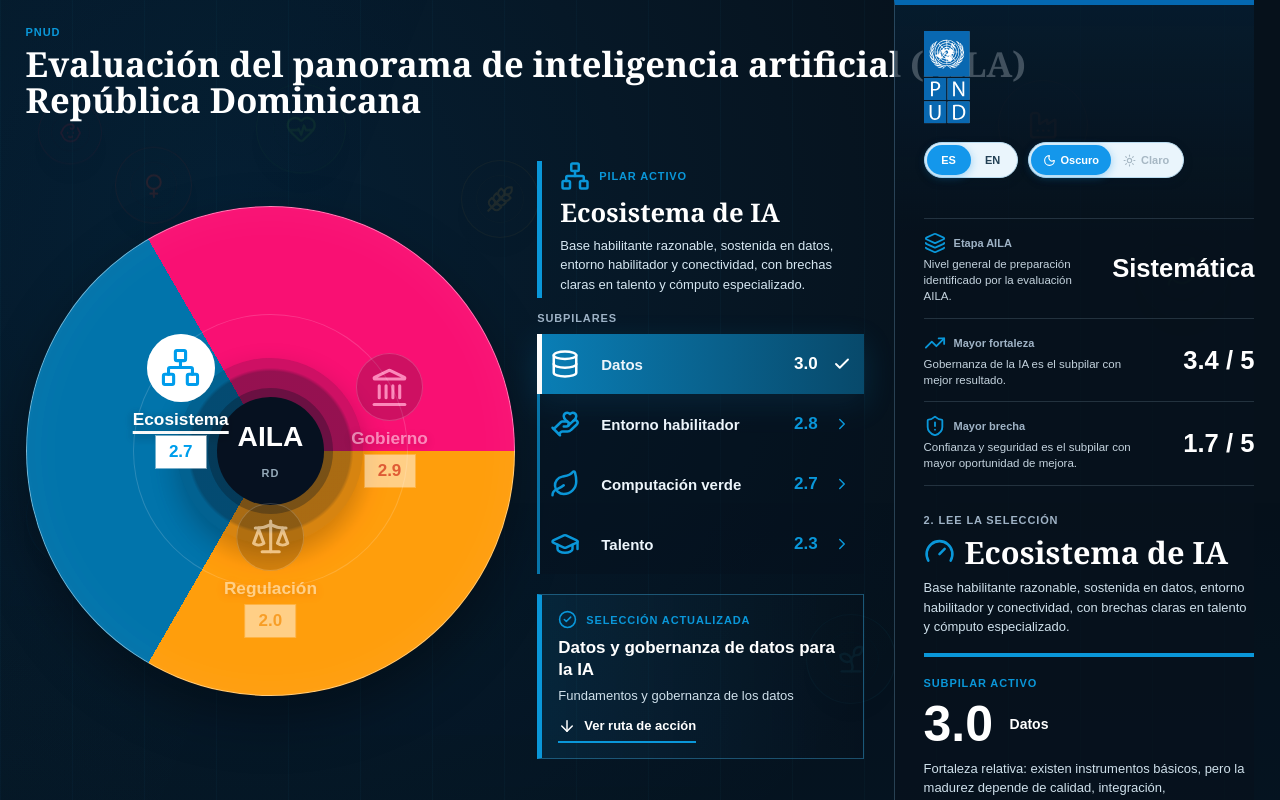
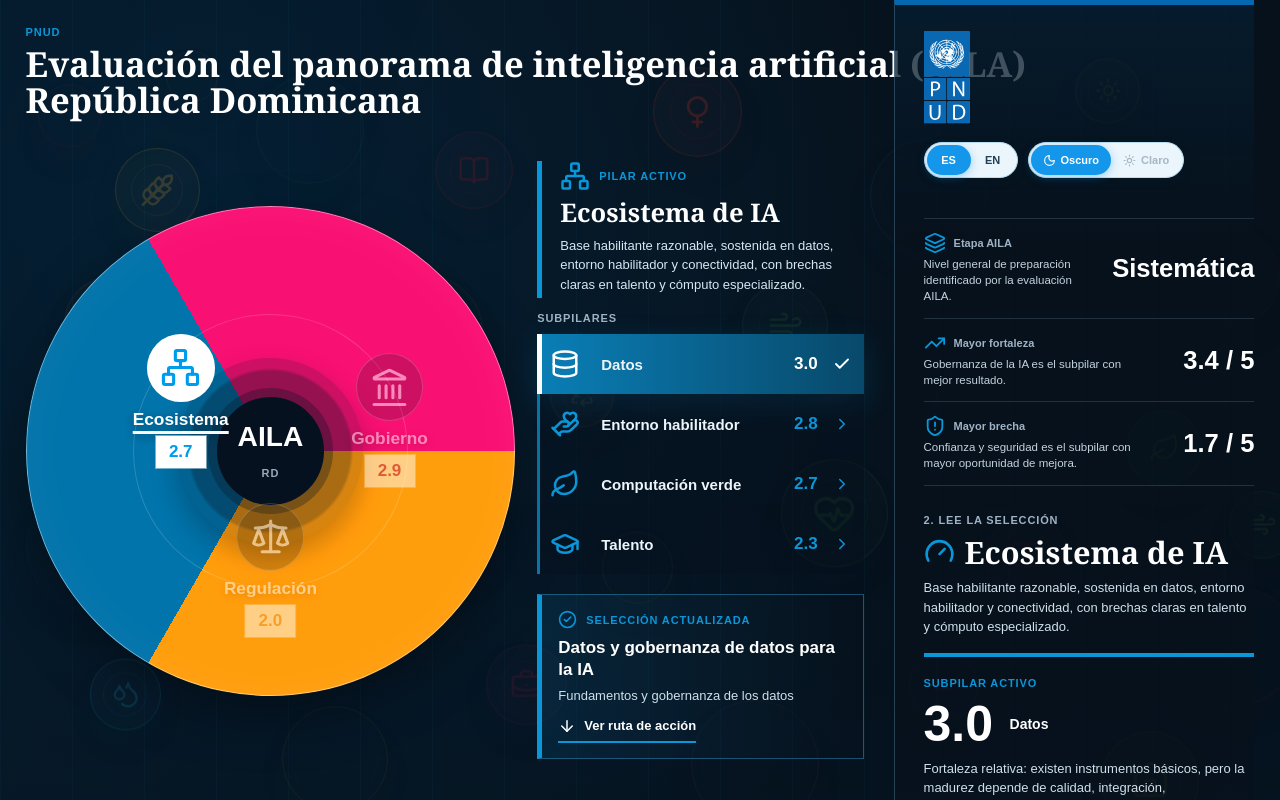
Before and after one commit to sandyramirez/AILA-DR-Dashboard, a React (Vite) app: page / in a window 1280 px wide. Shown: the top 800 px of the page. Built offline with nearby package versions, Linux system fonts and the light colour scheme.

Commit message:
Refine SDG background motifs

```diff
--- a/src/App.css
+++ b/src/App.css
@@ -55,14 +55,14 @@
   place-items: center;
   width: var(--motif-size);
   height: var(--motif-size);
-  border: 1px solid color-mix(in srgb, var(--motif-color) 48%, transparent);
+  border: 1px solid color-mix(in srgb, var(--motif-color) 68%, transparent);
   border-radius: 999px;
   color: var(--motif-color);
   opacity: var(--motif-opacity);
-  background: rgba(240, 248, 252, 0.02);
+  background: color-mix(in srgb, var(--motif-color) 8%, rgba(240, 248, 252, 0.04));
   box-shadow:
-    0 16px 38px rgba(0, 0, 0, 0.1),
-    inset 0 0 0 1px rgba(255, 255, 255, 0.018);
+    0 16px 38px color-mix(in srgb, var(--motif-color) 10%, rgba(0, 0, 0, 0.14)),
+    inset 0 0 0 1px rgba(255, 255, 255, 0.04);
   animation: sdgFloat var(--motif-speed, 18s) ease-in-out infinite alternate;
 }
 
@@ -70,86 +70,24 @@
   content: "";
   position: absolute;
   inset: calc(var(--motif-size) * 0.18);
-  border: 1px solid color-mix(in srgb, var(--motif-color) 18%, transparent);
+  border: 1px solid color-mix(in srgb, var(--motif-color) 32%, transparent);
   border-radius: inherit;
 }
 
 .bg-motif svg {
-  width: 37%;
-  height: 37%;
-  filter: drop-shadow(0 8px 18px color-mix(in srgb, var(--motif-color) 12%, transparent));
-}
-
-.bg-motif--poverty {
-  --motif-color: #e5243b;
-  --motif-opacity: 0.12;
-  --motif-size: clamp(58px, 5vw, 84px);
-  --motif-speed: 17s;
-  left: 3%;
-  top: 12%;
-}
-
-.bg-motif--gender {
-  --motif-color: #ff3a21;
-  --motif-opacity: 0.13;
-  --motif-size: clamp(72px, 6vw, 104px);
-  --motif-speed: 22s;
-  left: 9%;
-  top: 18%;
-}
-
-.bg-motif--health {
-  --motif-color: #4c9f38;
-  --motif-opacity: 0.11;
-  --motif-size: clamp(88px, 7vw, 126px);
-  --motif-speed: 19s;
-  left: 20%;
-  top: 10%;
-}
-
-.bg-motif--food {
-  --motif-color: #dda63a;
-  --motif-opacity: 0.11;
-  --motif-size: clamp(78px, 6vw, 112px);
-  --motif-speed: 18s;
-  left: 36%;
-  top: 20%;
-}
-
-.bg-motif--industry {
-  --motif-color: #fd6925;
-  --motif-opacity: 0.12;
-  --motif-size: clamp(82px, 7vw, 118px);
-  --motif-speed: 20s;
-  right: 15%;
-  top: 10%;
-}
-
-.bg-motif--climate {
-  --motif-color: #3f7e44;
-  --motif-opacity: 0.1;
-  --motif-size: clamp(92px, 7vw, 132px);
-  --motif-speed: 23s;
-  right: 4%;
-  top: 28%;
-}
-
-.bg-motif--justice {
-  --motif-color: #00689d;
-  --motif-opacity: 0.1;
-  --motif-size: clamp(104px, 8vw, 148px);
-  --motif-speed: 21s;
-  left: 2%;
-  top: 58%;
-}
-
-.bg-motif--growth {
-  --motif-color: #26bde2;
-  --motif-opacity: 0.1;
-  --motif-size: clamp(84px, 7vw, 120px);
-  --motif-speed: 18s;
-  right: 30%;
-  bottom: 12%;
+  width: 42%;
+  height: 42%;
+  filter: drop-shadow(0 8px 18px color-mix(in srgb, var(--motif-color) 28%, transparent));
+}
+
+.bg-motif--empty {
+  background: transparent;
+  border-color: color-mix(in srgb, var(--motif-color) 42%, transparent);
+}
+
+.bg-motif--empty::after {
+  inset: calc(var(--motif-size) * 0.08);
+  border-color: color-mix(in srgb, var(--motif-color) 18%, transparent);
 }
 
 @keyframes sdgFloat {
@@ -1539,34 +1477,11 @@
   }
 
   .sdg-background {
-    opacity: 0.82;
-  }
-
-  .bg-motif--food,
-  .bg-motif--industry,
-  .bg-motif--justice,
-  .bg-motif--growth {
-    display: none;
-  }
-
-  .bg-motif--poverty {
-    left: -20px;
-    top: 166px;
-  }
-
-  .bg-motif--gender {
-    left: 96px;
-    top: 128px;
-  }
-
-  .bg-motif--health {
-    left: 236px;
-    top: 312px;
-  }
-
-  .bg-motif--climate {
-    right: -28px;
-    top: 214px;
+    opacity: 0.76;
+  }
+
+  .bg-motif {
+    opacity: calc(var(--motif-opacity) * 0.72);
   }
 
   .app-header {
--- a/src/components/SdgBackground.tsx
+++ b/src/components/SdgBackground.tsx
@@ -1,33 +1,103 @@
 import {
   Baby,
+  BookOpen,
+  BriefcaseBusiness,
+  Droplets,
+  Equal,
   Factory,
+  Fish,
+  Handshake,
   HeartPulse,
+  Home,
   Leaf,
+  Recycle,
   Scale,
-  Sprout,
+  Sun,
   Venus,
   Wheat,
+  Wind,
 } from "lucide-react"
+import type { CSSProperties } from "react"
 
-const motifs = [
-  { Icon: Baby, className: "bg-motif--poverty" },
-  { Icon: Venus, className: "bg-motif--gender" },
-  { Icon: HeartPulse, className: "bg-motif--health" },
-  { Icon: Wheat, className: "bg-motif--food" },
-  { Icon: Factory, className: "bg-motif--industry" },
-  { Icon: Leaf, className: "bg-motif--climate" },
-  { Icon: Scale, className: "bg-motif--justice" },
-  { Icon: Sprout, className: "bg-motif--growth" },
+const sdgIcons = [
+  { Icon: Baby, color: "#e5243b" },
+  { Icon: Wheat, color: "#dda63a" },
+  { Icon: HeartPulse, color: "#4c9f38" },
+  { Icon: BookOpen, color: "#c5192d" },
+  { Icon: Venus, color: "#ff3a21" },
+  { Icon: Droplets, color: "#26bde2" },
+  { Icon: Sun, color: "#fcc30b" },
+  { Icon: BriefcaseBusiness, color: "#a21942" },
+  { Icon: Factory, color: "#fd6925" },
+  { Icon: Equal, color: "#dd1367" },
+  { Icon: Home, color: "#fd9d24" },
+  { Icon: Recycle, color: "#bf8b2e" },
+  { Icon: Wind, color: "#3f7e44" },
+  { Icon: Fish, color: "#0a97d9" },
+  { Icon: Leaf, color: "#56c02b" },
+  { Icon: Scale, color: "#00689d" },
+  { Icon: Handshake, color: "#19486a" },
+]
+
+type MotifPosition = [left: number, top: number, size: number, opacity: number, hasIcon: boolean]
+
+const positions: MotifPosition[] = [
+  [3, 10, 68, 0.2, false],
+  [9, 18, 92, 0.22, true],
+  [20, 9, 118, 0.19, false],
+  [34, 16, 86, 0.19, true],
+  [51, 8, 98, 0.2, true],
+  [68, 17, 126, 0.17, false],
+  [84, 7, 72, 0.19, true],
+  [92, 28, 112, 0.18, false],
+  [5, 34, 104, 0.16, true],
+  [17, 42, 76, 0.18, true],
+  [29, 34, 122, 0.16, false],
+  [43, 45, 70, 0.17, true],
+  [58, 35, 94, 0.17, true],
+  [73, 43, 136, 0.15, false],
+  [88, 51, 82, 0.18, true],
+  [2, 60, 142, 0.15, false],
+  [15, 68, 86, 0.17, true],
+  [31, 59, 112, 0.15, true],
+  [47, 66, 78, 0.17, false],
+  [61, 57, 118, 0.15, true],
+  [77, 64, 90, 0.17, true],
+  [92, 73, 130, 0.15, false],
+  [7, 82, 78, 0.18, true],
+  [22, 88, 116, 0.15, false],
+  [38, 80, 88, 0.17, true],
+  [54, 87, 140, 0.14, false],
+  [71, 81, 76, 0.17, true],
+  [86, 91, 108, 0.15, true],
+  [13, 6, 56, 0.17, false],
+  [96, 61, 74, 0.16, true],
 ]
 
 export function SdgBackground() {
   return (
     <div className="sdg-background" aria-hidden="true">
-      {motifs.map(({ Icon, className }) => (
-        <span className={`bg-motif ${className}`} key={className}>
-          <Icon strokeWidth={1.8} />
-        </span>
-      ))}
+      {positions.map(([left, top, size, opacity, hasIcon], index) => {
+        const { Icon, color } = sdgIcons[index % sdgIcons.length]
+        const style = {
+          "--motif-color": color,
+          "--motif-opacity": opacity,
+          "--motif-size": `clamp(${Math.round(size * 0.68)}px, ${Math.max(3.4, size / 14).toFixed(1)}vw, ${size}px)`,
+          "--motif-speed": `${17 + (index % 8)}s`,
+          left: `${left}%`,
+          top: `${top}%`,
+        } as CSSProperties
+
+        return (
+          <span
+            className={`bg-motif${hasIcon ? "" : " bg-motif--empty"}`}
+            key={`${left}-${top}-${index}`}
+            style={style}
+          >
+            {hasIcon ? <Icon strokeWidth={1.8} /> : null}
+          </span>
+        )
+      })}
     </div>
   )
 }
```
